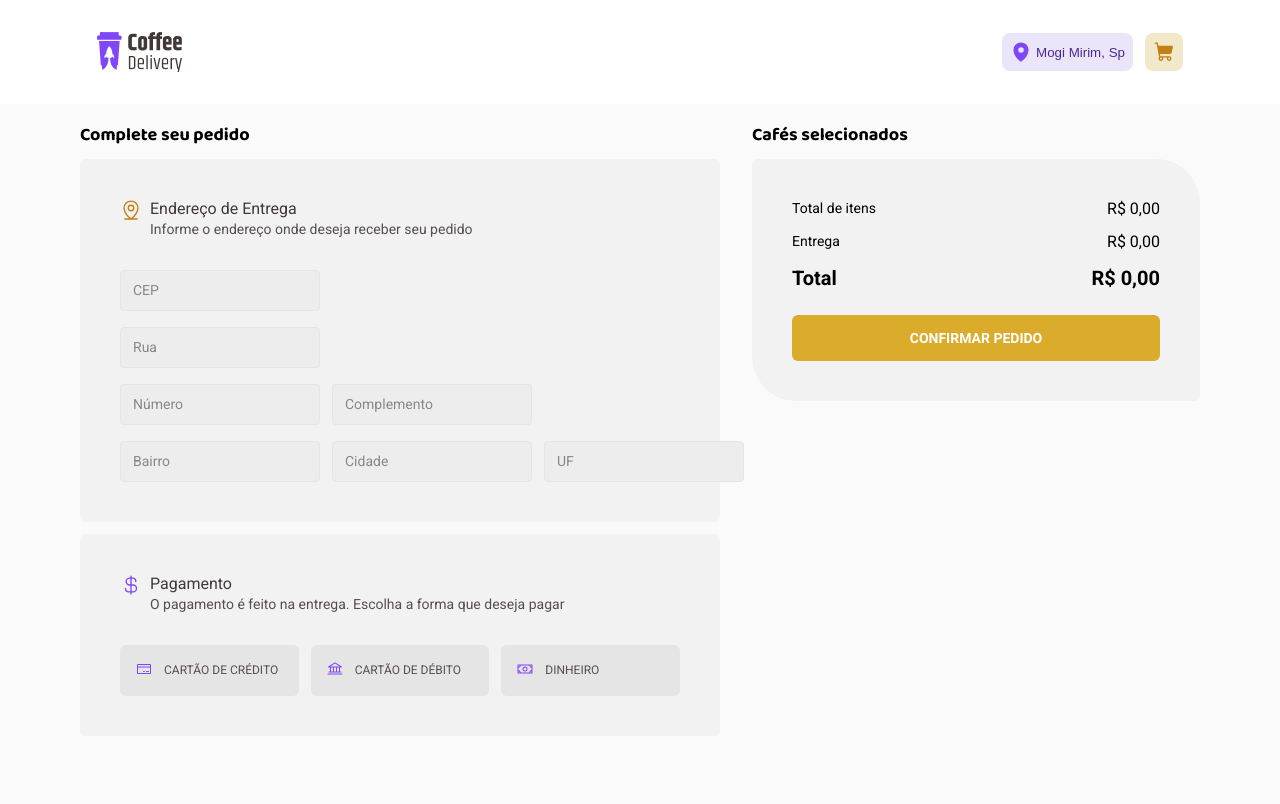
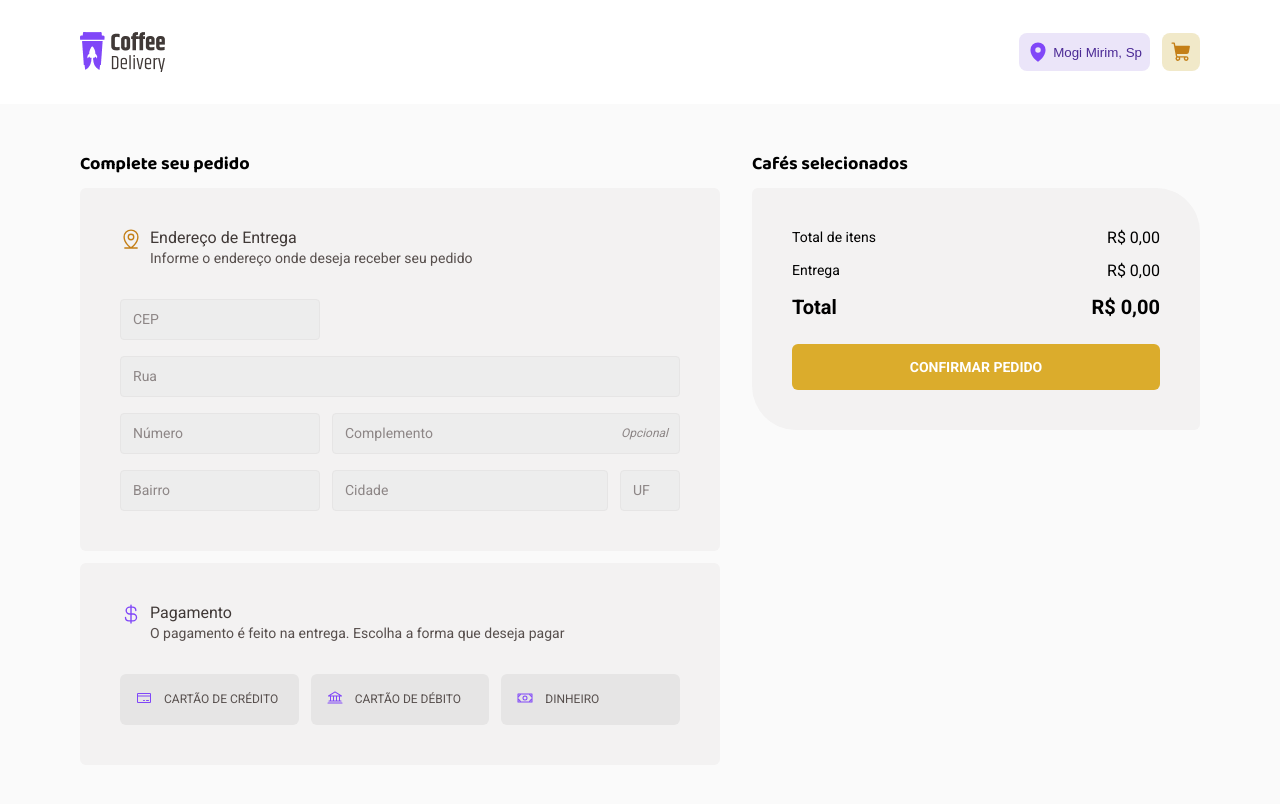
Before and after one commit to demisrusso9/coffe-delivery, a React (Vite) app: page /checkout in a window 1280 px wide. Shown: the top 804 px of the page. Built offline with nearby package versions, Linux system fonts and the light colour scheme.

Commit message:
challenge finished

```diff
--- a/src/Router.tsx
+++ b/src/Router.tsx
@@ -11,6 +11,7 @@ export function Router() {
         <Route element={<Home />} path='/' />
         <Route element={<Checkout />} path='checkout' />
         <Route element={<OrderCompleted />} path='success' />
+        <Route path="*" element={<p>There's nothing here: 404!</p>} />
       </Route>
     </Routes>
   )
--- a/src/components/Header/styles.ts
+++ b/src/components/Header/styles.ts
@@ -5,12 +5,13 @@ export const HeaderContainer = styled.header`
   top: 0;
 
   display: flex;
-  justify-content: center;
+  justify-content: space-between;
   align-items: center;
-  gap: 820px;
 
   height: 104px;
   width: 100%;
+  max-width: 1440px;
+  padding: 0 5rem;
   background-color: ${props => props.theme.white};
   z-index: 1;
 
--- a/src/pages/Checkout/index.tsx
+++ b/src/pages/Checkout/index.tsx
@@ -112,6 +112,7 @@ export function Checkout() {
             <AddressBlock>
               <input type='text' placeholder='Número' {...register('numero')} />
               <input type='text' placeholder='Complemento' {...register('complemento')} />
+              <span>Opcional</span>
             </AddressBlock>
 
             <AddressBlock>
--- a/src/pages/Checkout/styles.ts
+++ b/src/pages/Checkout/styles.ts
@@ -27,7 +27,7 @@ export const OrderContainer = styled.div`
   display: grid;
   grid-template-columns: 640px 448px;
   gap: 2rem;
-  margin-top: 126px;
+  margin-top: 75px;
 
   section h2 {
     margin-bottom: 15px;
@@ -54,6 +54,8 @@ export const AddressForm = styled.form`
 
 export const AddressBlock = styled.div`
   display: flex;
+  position: relative;
+
   gap: 0.75rem;
 
   input {
@@ -77,14 +79,23 @@ export const AddressBlock = styled.div`
     }
   }
 
-  input[name='Rua'],
-  input[name='Complemento'],
-  input[name='Cidade'] {
+  input[name='rua'],
+  input[name='complemento'],
+  input[name='cidade'] {
     flex: 1;
   }
 
-  input[name='UF'] {
+  input[name='uf'] {
     width: 60px;
+  }
+
+  span {
+    position: absolute;
+    top: 13px;
+    right: 12px;
+
+    font: 400 italic .75rem/1.3 'Roboto', sans-serif;
+    color: ${props => props.theme['base-label']};
   }
 `
 
--- a/src/pages/Home/index.tsx
+++ b/src/pages/Home/index.tsx
@@ -13,7 +13,7 @@ export function Home() {
   return (
     <>
       <LandingSection>
-        {/* <img className='background' src={background} alt='' /> */}
+        <img className='background' src={background} alt='' />
 
         <div>
           <h1>Encontre o café perfeito para qualquer hora do dia</h1>
--- a/src/pages/Home/styles.ts
+++ b/src/pages/Home/styles.ts
@@ -6,7 +6,7 @@ export const LandingSection = styled.section`
   justify-content: center;
   margin-bottom: 4rem;
   height: 544px;
-  margin-top: 126px;
+  margin-top: 20px;
   gap: 56px;
 
   > div {
@@ -27,8 +27,6 @@ export const LandingSection = styled.section`
     position: absolute;
     right: 0;
     width: 100%;
-    max-width: 500px;
-    max-height: 500px;
   }
 
   .landing {
--- a/src/pages/OrderCompleted/index.tsx
+++ b/src/pages/OrderCompleted/index.tsx
@@ -1,8 +1,10 @@
 import { useState } from 'react'
-import { OrderCompletedContainer, OrderInfo } from './styles'
+import { AddressLocation, DeliveryTime, OrderCompletedContainer, OrderInfo, Payment } from './styles'
 import illustration from '../../assets/illustration.png'
 import { useLocation } from 'react-router'
 import { PaymentMethod } from '../Checkout'
+import { CurrencyDollar, CurrencyDollarSimple,MapPin, Timer } from '@phosphor-icons/react'
+import { Navigate } from 'react-router-dom'
 
 interface LocationState {
   address: {
@@ -20,7 +22,14 @@ interface LocationState {
 function OrderCompleted() {
   const location = useLocation()
 
+  if(!location.state) {
+    return <Navigate to="/" replace />;
+  }
+
   const { address, payment } = location.state as LocationState
+
+  console.log({address, payment});
+
 
   return (
     <OrderCompletedContainer>
@@ -29,25 +38,45 @@ function OrderCompleted() {
 
       <section>
         <OrderInfo>
+          <AddressLocation>
+            <button>
+              <MapPin size={16} weight='fill' />
+            </button>
+
             <div>
               <span>
-              Entrega em {address.rua}
-              <strong>, {address.numero}</strong>
+                Entrega em{' '}
+                <strong>
+                  {address.rua}, {address.numero}
+                </strong>
               </span>
-            <strong>
+              <span>
                 {address.bairro} - {address.cidade}, {address.uf}
-            </strong>
+              </span>
             </div>
+          </AddressLocation>
+
+          <DeliveryTime>
+            <button>
+              <Timer size={16} weight='fill' />
+            </button>
 
             <div>
               <span>Previsão de entrega</span>
               <strong>20 min - 30 min </strong>
             </div>
+          </DeliveryTime>
+
+          <Payment>
+            <button>
+              <CurrencyDollar size={16} />
+            </button>
 
             <div>
               <span>Pagamento na entrega</span>
               <strong>{payment.name}</strong>
             </div>
+          </Payment>
         </OrderInfo>
 
         <img src={illustration} alt='' />
--- a/src/pages/OrderCompleted/styles.ts
+++ b/src/pages/OrderCompleted/styles.ts
@@ -1,4 +1,17 @@
-import styled from 'styled-components'
+import styled, { css } from 'styled-components'
+
+const iconBase = css`
+  border: 0;
+  background: transparent;
+  border-radius: 50%;
+  font-size: 0;
+  width: 32px;
+  height: 32px;
+
+  svg {
+    fill: ${props => props.theme['white']};
+  }
+`
 
 export const OrderCompletedContainer = styled.div`
   margin-top: 126px;
@@ -20,6 +33,8 @@ export const OrderCompletedContainer = styled.div`
   }
 
   img {
+    max-width: 492px;
+    max-height: 293px;
   }
 `
 
@@ -40,10 +55,74 @@ export const OrderInfo = styled.div`
 
   background-origin: border-box;
   background-clip: padding-box, border-box;
+`
+
+export const AddressLocation = styled.div`
+  display: flex;
+  gap: 20px;
 
   > div {
     display: flex;
     flex-direction: column;
   }
+
+  > button {
+    ${iconBase}
+    background: ${props => props.theme.purple};
+  }
+
+  span {
+    font: 400 1rem/1.3 'Roboto', sans-serif;
+    color: ${props => props.theme['base-text']};
+  }
 `
-// ${props => props.theme['background']};
+
+export const DeliveryTime = styled.div`
+  display: flex;
+  gap: 20px;
+
+  > div {
+    display: flex;
+    flex-direction: column;
+  }
+
+  > button {
+    ${iconBase}
+    background: ${props => props.theme.yellow};
+  }
+
+  span,
+  strong {
+    font: 400 1rem/1.3 'Roboto', sans-serif;
+    color: ${props => props.theme['base-text']};
+  }
+
+  strong {
+    font-weight: bold;
+  }
+`
+
+export const Payment = styled.div`
+  display: flex;
+  gap: 20px;
+
+  > div {
+    display: flex;
+    flex-direction: column;
+  }
+
+  > button {
+    ${iconBase}
+    background: ${props => props.theme['yellow-dark']};
+  }
+
+  span,
+  strong {
+    font: 400 1rem/1.3 'Roboto', sans-serif;
+    color: ${props => props.theme['base-text']};
+  }
+
+  strong {
+    font-weight: bold;
+  }
+`
--- a/src/pages/layout/DefaultLayout/styles.ts
+++ b/src/pages/layout/DefaultLayout/styles.ts
@@ -9,6 +9,6 @@ export const LayoutContainer = styled.div`
   width: 100%;
   max-width: 1440px;
   margin: 0 auto;
-  padding: 0 10rem 10rem;
+  padding: 5rem;
   background: ${props => props.theme.background};
 `
```
Lines whose indentation alone changed are shown as unchanged.
